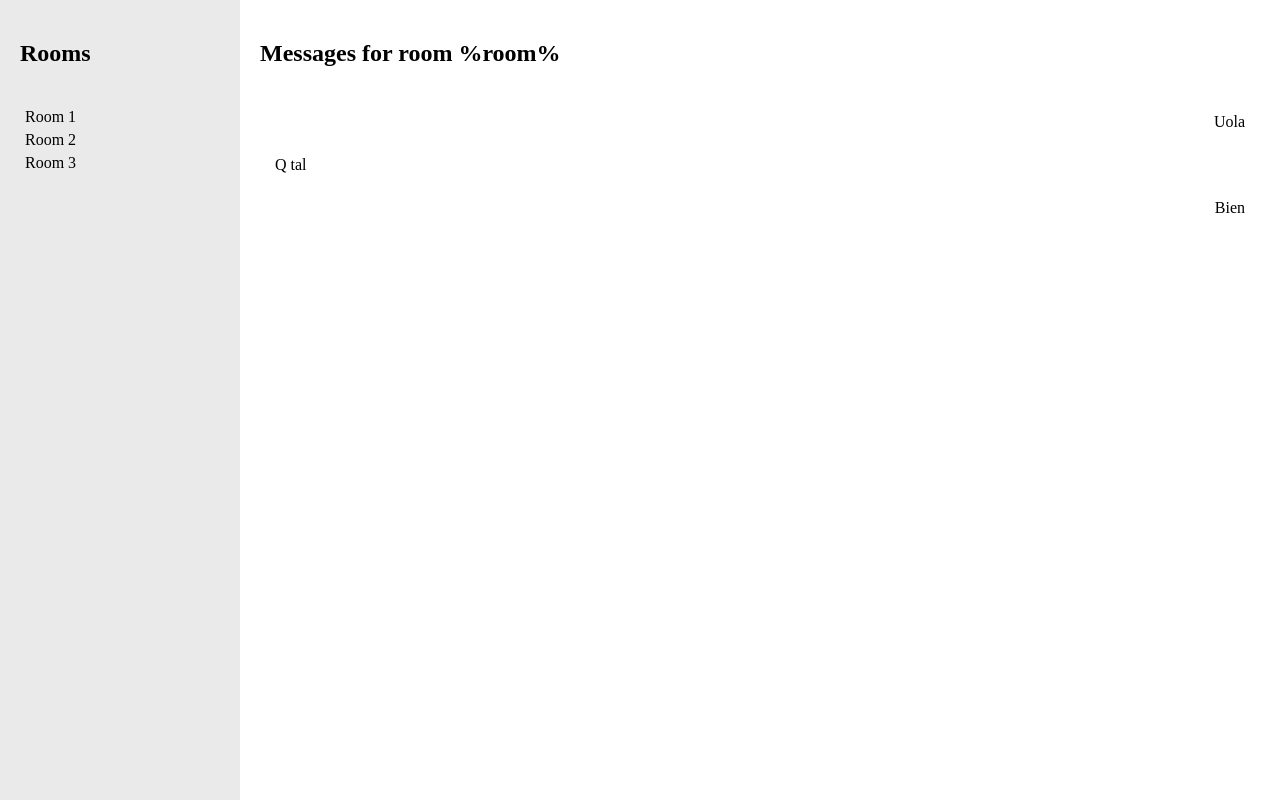
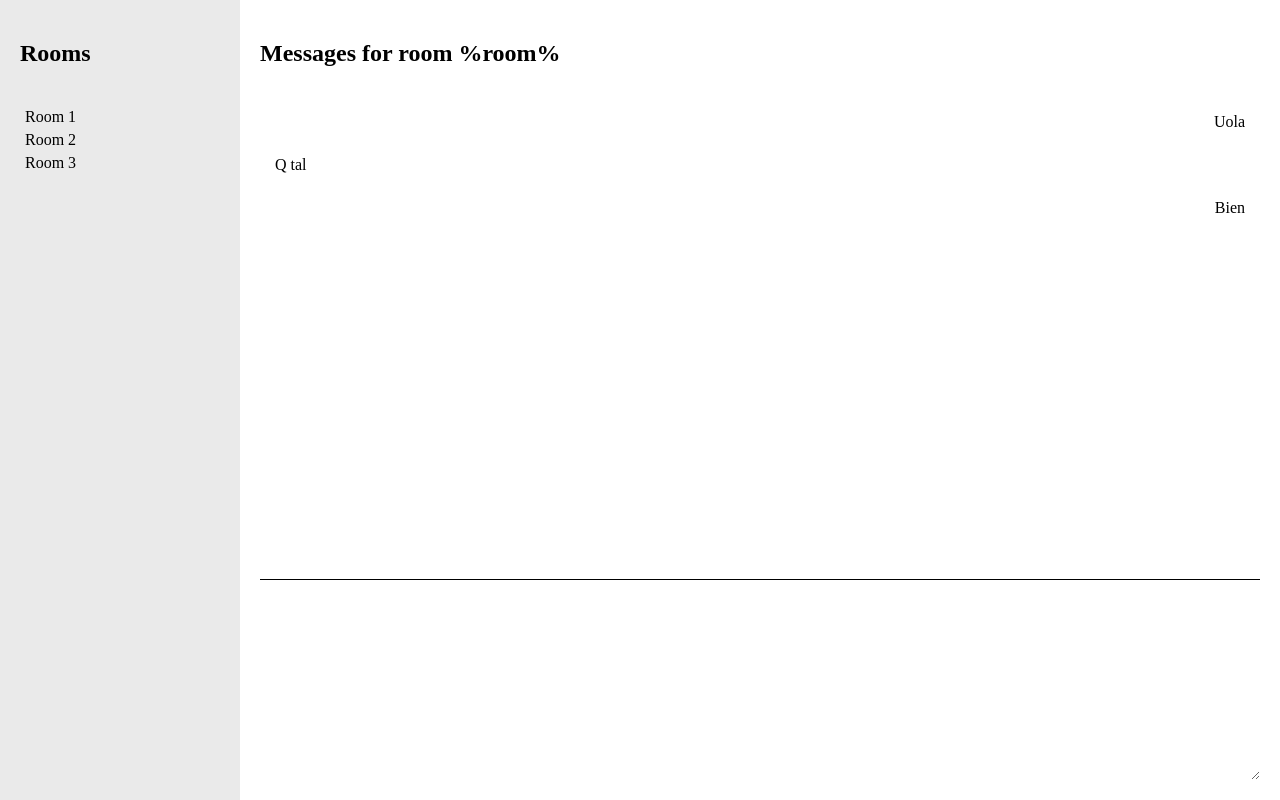
Before and after one commit to danigonza/React-Chat, a React (Create React App) app: page / in a window 1280 px wide. Built offline with nearby package versions, Linux system fonts and the light colour scheme.

Commit message:
Add TextArea component

```diff
--- /dev/null
+++ b/src/Chat/TextArea.js
@@ -0,0 +1,3 @@
+import React from 'react';
+
+export default () => <textarea id="" name="" cols="30" rows="10"></textarea>
--- a/src/Chat/index.js
+++ b/src/Chat/index.js
@@ -1,6 +1,7 @@
 import React, { Component } from 'react';
 import MessageList from "./MessageList/index";
 import RoomList from "./RoomList/index";
+import TextArea from './TextArea';
 import { connect } from 'react-redux';
 
 let rooms = [
@@ -22,6 +23,9 @@ class Chat extends Component {
                     <div className="message-pane">
                         <MessageList messages={this.props.messages}/>
                     </div>
+                    <div className="compose-pane">
+                        <TextArea/>
+                    </div>
                 </div>
             </div>
         );
```
Also changed, not shown: public/index.html (+0 -24 lines).
